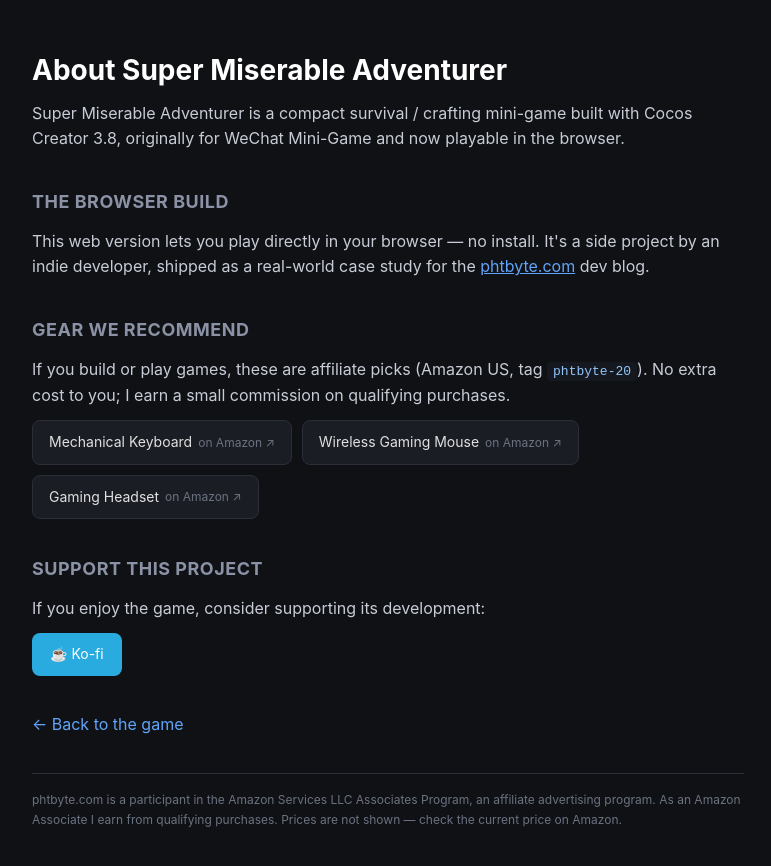
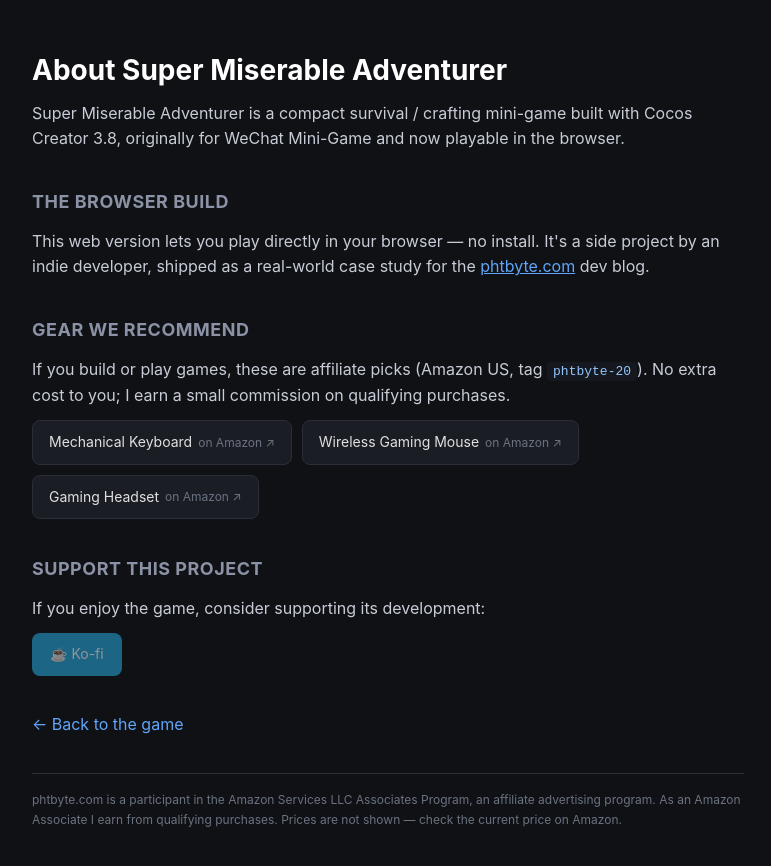
Before and after one commit to pht1991/kubi-minigame, a website: page web-extra/about.html in a window 1280 px wide. Shown: the whole page, without its empty margins (252-1023 px from the left). Drawn offline with Linux system fonts and the light colour scheme.

Commit message:
chore(web): 暂时禁用 Ko-fi 赞助按钮（PayPal/Ko-fi 配置完成后再启用）

```diff
--- a/web-extra/about.html
+++ b/web-extra/about.html
@@ -19,6 +19,7 @@
   .chip span { color: #6b7280; font-size: 12px; }
   .btn { display: inline-block; padding: 10px 18px; border-radius: 8px; text-decoration: none; font-size: 14px; margin-right: 10px; }
   .kofi { background: #29abe0; color: #fff; }
+  .disabled { pointer-events: none; opacity: 0.55; cursor: not-allowed; }
   .ftc { margin-top: 36px; padding-top: 16px; border-top: 1px solid #2a2e38; font-size: 12px; color: #6b7280; }
   code { background: #15181f; padding: 2px 6px; border-radius: 4px; color: #93c5fd; }
 </style>
@@ -42,7 +43,8 @@
   <h2>Support this project</h2>
   <p>If you enjoy the game, consider supporting its development:</p>
   <p>
-    <a class="btn kofi" href="https://ko-fi.com/haitaopan" target="_blank" rel="noopener">☕ Ko-fi</a>
+    <!-- KOFI_DISABLED: re-enable after PayPal/Ko-fi setup by restoring href="https://ko-fi.com/haitaopan" and removing class "disabled" -->
+    <a class="btn kofi disabled" aria-disabled="true" title="Donation setup in progress" rel="noopener">☕ Ko-fi</a>
   </p>
 
   <a class="back" href="./">← Back to the game</a>
```
